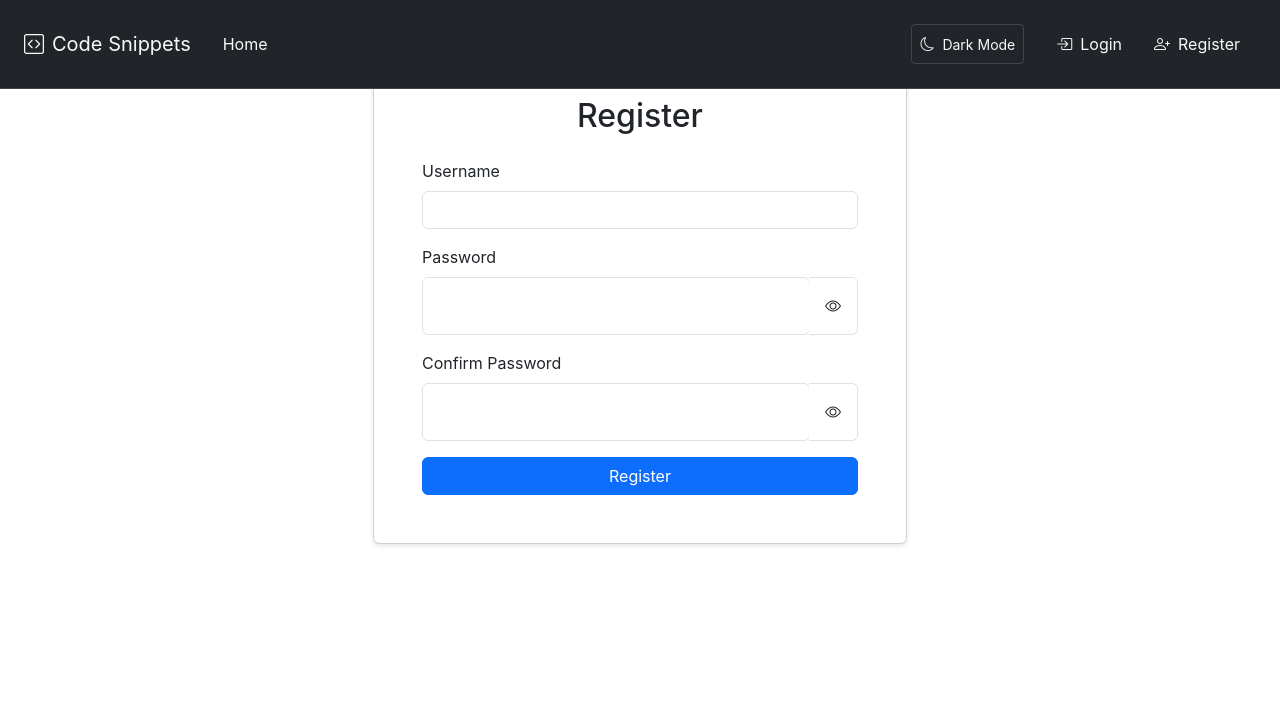
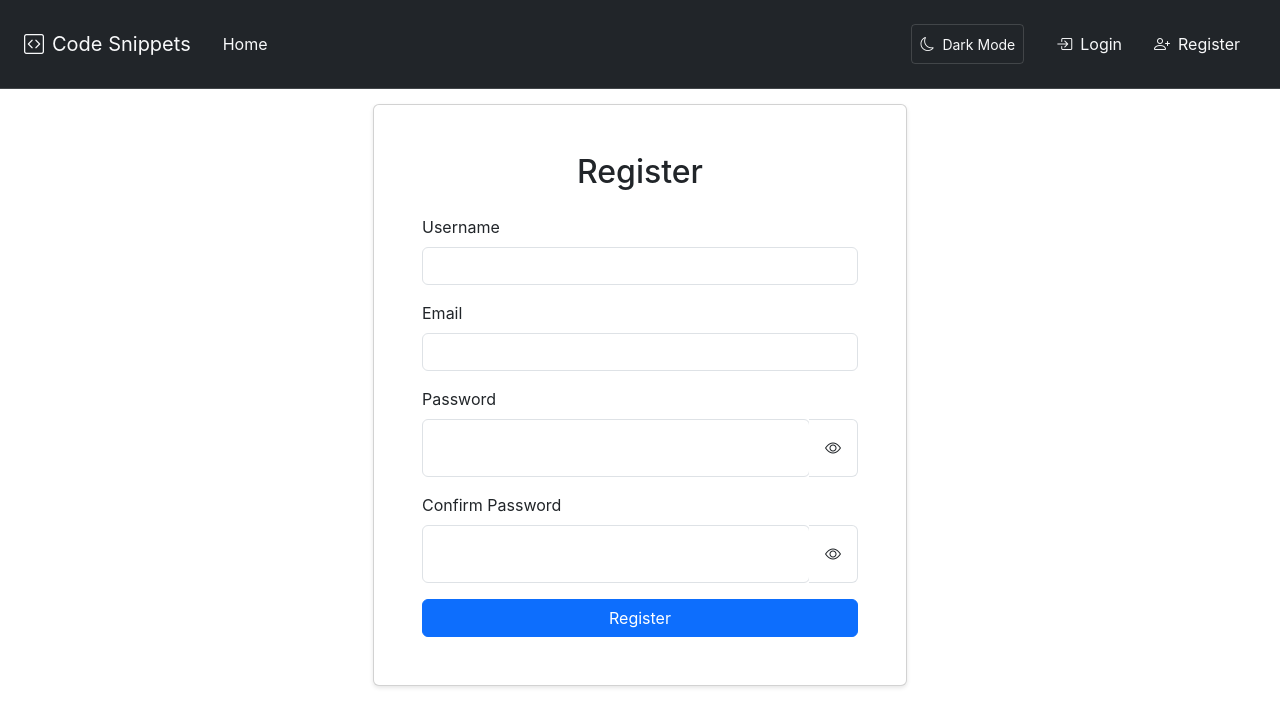
Before and after one commit to hsu022210/Snippets-frontend, a React (Vite) app: page /register in a window 1280 px wide. Shown: the top 726 px of the page. Built offline with nearby package versions, Linux system fonts and the light colour scheme.

Commit message:
add email field for register

```diff
--- a/src/contexts/AuthContext.jsx
+++ b/src/contexts/AuthContext.jsx
@@ -71,14 +71,14 @@ export const AuthProvider = ({ children }) => {
     initializeUser();
   }, [token, api]);
 
-  const register = async (username, password, password2) => {
+  const register = async (username, password, password2, email) => {
     try {
       // Register the user
       await api.post('/auth/register/', {
         username,
         password,
         password2,
-        email: '', // Optional in our case
+        email,
       });
 
       // If registration successful, login automatically
--- a/src/pages/Login.jsx
+++ b/src/pages/Login.jsx
@@ -3,6 +3,7 @@ import { Form, Button, Alert, Row, Col, Card, Spinner } from 'react-bootstrap';
 import { useNavigate } from 'react-router-dom';
 import { useAuth } from '../contexts/AuthContext';
 import PasswordInput from '../components/shared/PasswordInput';
+import Container from '../components/shared/Container';
 
 const Login = () => {
   const [username, setUsername] = useState('');
@@ -34,7 +35,7 @@ const Login = () => {
   };
 
   return (
-    <div className="page-container">
+    <Container pageContainer>
       <div className="center-content">
         <Row className="justify-content-center w-100">
           <Col xs={11} sm={10} md={8} lg={6} xl={4}>
@@ -95,7 +96,7 @@ const Login = () => {
           </Col>
         </Row>
       </div>
-    </div>
+    </Container>
   );
 };
 
--- a/src/pages/Register.jsx
+++ b/src/pages/Register.jsx
@@ -1,11 +1,13 @@
 import { useState } from 'react';
-import { Form, Button, Alert, Container, Row, Col, Card, Spinner } from 'react-bootstrap';
+import { Form, Button, Alert, Row, Col, Card, Spinner } from 'react-bootstrap';
 import { useNavigate } from 'react-router-dom';
 import { useAuth } from '../contexts/AuthContext';
 import PasswordInput from '../components/shared/PasswordInput';
+import Container from '../components/shared/Container';
 
 const Register = () => {
   const [username, setUsername] = useState('');
+  const [email, setEmail] = useState('');
   const [password, setPassword] = useState('');
   const [confirmPassword, setConfirmPassword] = useState('');
   const [error, setError] = useState('');
@@ -24,11 +26,12 @@ const Register = () => {
       setError('');
       setLoading(true);
 
-      await register(username, password, confirmPassword);
+      await register(username, password, confirmPassword, email);
       // If we get here, registration and login were successful
       navigate('/snippets');
     } catch (error) {
       setError(
+        error.response?.data?.email?.[0] ||
         error.response?.data?.password?.[0] ||
         error.response?.data?.username?.[0] ||
         'Failed to register. Please try again.'
@@ -40,7 +43,7 @@ const Register = () => {
   };
 
   return (
-    <Container>
+    <Container pageContainer>
       <Row className="justify-content-center">
         <Col md={6}>
           <Card className="p-4">
@@ -55,6 +58,16 @@ const Register = () => {
                     required
                     value={username}
                     onChange={(e) => setUsername(e.target.value)}
+                    disabled={loading}
+                  />
+                </Form.Group>
+                <Form.Group className="mb-3">
+                  <Form.Label>Email</Form.Label>
+                  <Form.Control
+                    type="email"
+                    required
+                    value={email}
+                    onChange={(e) => setEmail(e.target.value)}
                     disabled={loading}
                   />
                 </Form.Group>
```
